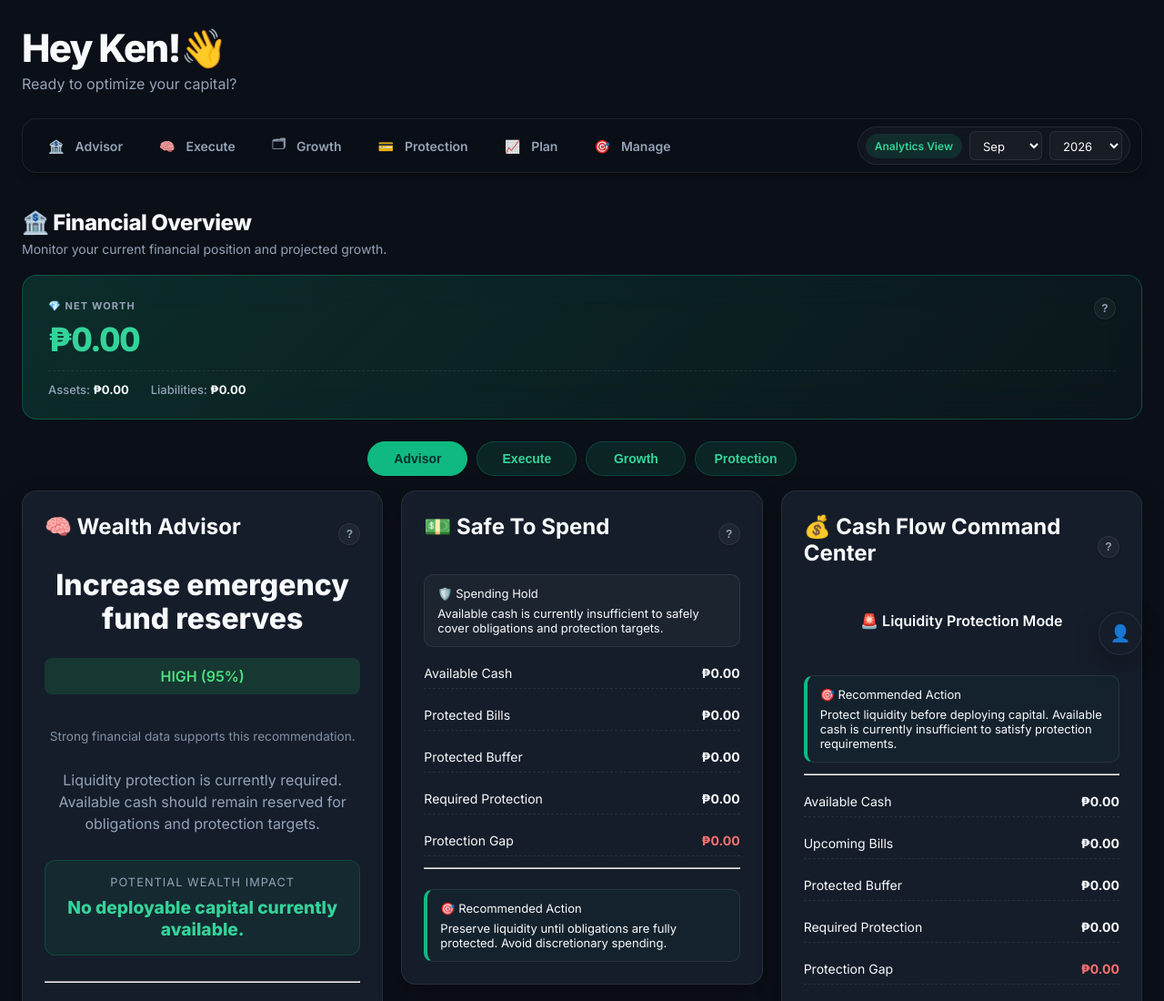
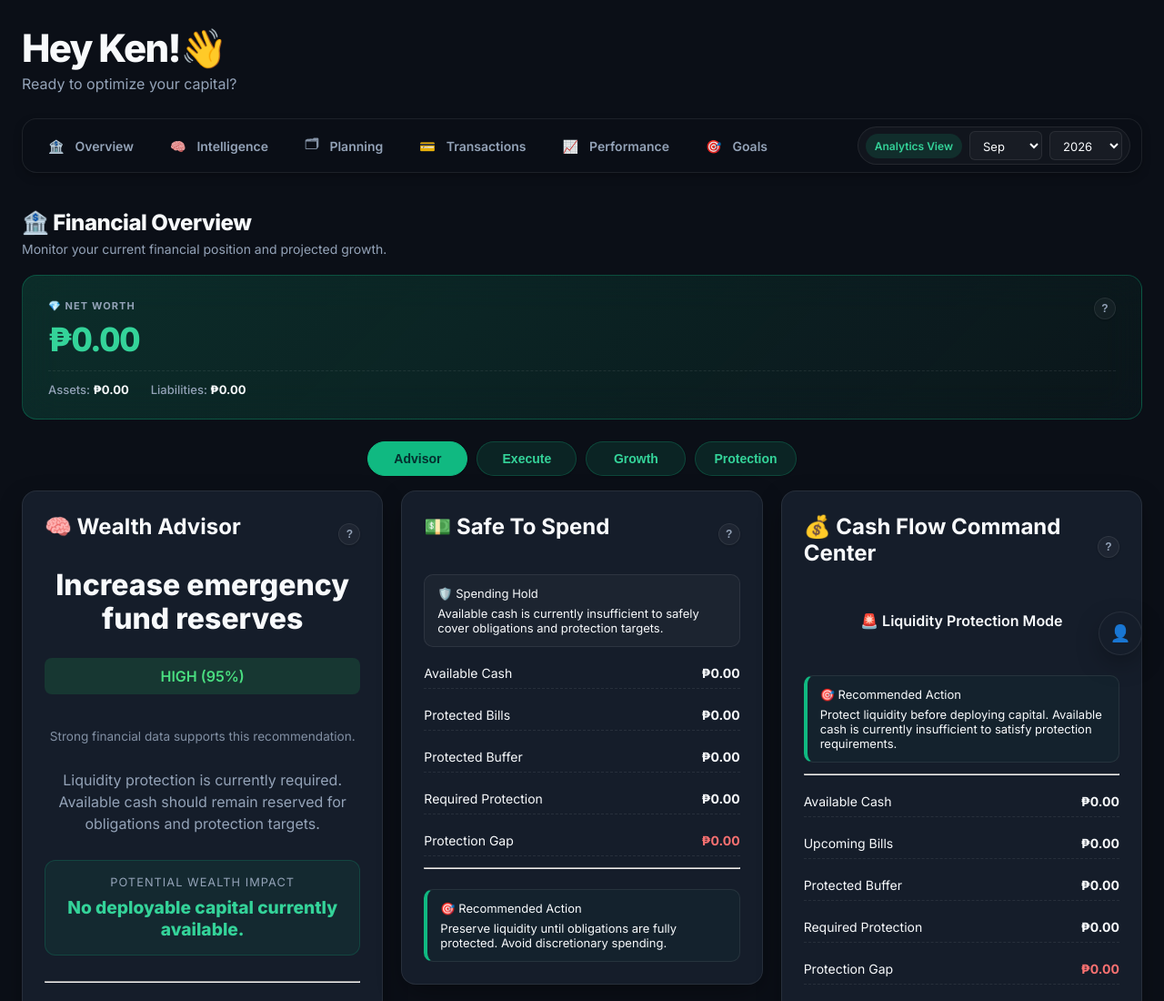
Before and after one commit to kennethrb/wealth-planner, a plain HTML site: page index.html in a window 1280 px wide. Shown: the top 1100 px of the page at 91% size. Drawn offline with Linux system fonts and the light colour scheme; no server answers.

Commit message:
Update index.html

```diff
--- a/index.html
+++ b/index.html
@@ -25,12 +25,12 @@
 <nav class="section-nav">
   <!-- Left: Scrollable Navigation Links -->
   <div class="nav-links">
-    <a href="#dashboardWorkspace" class="nav-item active"><span class="icon">🏦</span><span>Advisor</span></a>
-    <a href="#intelligence" class="nav-item"><span class="icon">🧠</span><span>Execute</span></a>
-    <a href="#planning" class="nav-item"><span class="icon">🗂</span><span>Growth</span></a>
-    <a href="#execution" class="nav-item"><span class="icon">💳</span><span>Protection</span></a>
-    <a href="#performance" class="nav-item"><span class="icon">📈</span><span>Plan</span></a>
-    <a href="#goals" class="nav-item"><span class="icon">🎯</span><span>Manage</span></a>
+    <a href="#dashboardWorkspace" class="nav-item active"><span class="icon">🏦</span><span>Overview</span></a>
+    <a href="#intelligence" class="nav-item"><span class="icon">🧠</span><span>Intelligence</span></a>
+    <a href="#planning" class="nav-item"><span class="icon">🗂</span><span>Planning</span></a>
+    <a href="#execution" class="nav-item"><span class="icon">💳</span><span>Transactions</span></a>
+    <a href="#performance" class="nav-item"><span class="icon">📈</span><span>Performance</span></a>
+    <a href="#goals" class="nav-item"><span class="icon">🎯</span><span>Goals</span></a>
   </div>
 
   <!-- Right / Mobile Bottom: Analytics Selector -->
```
